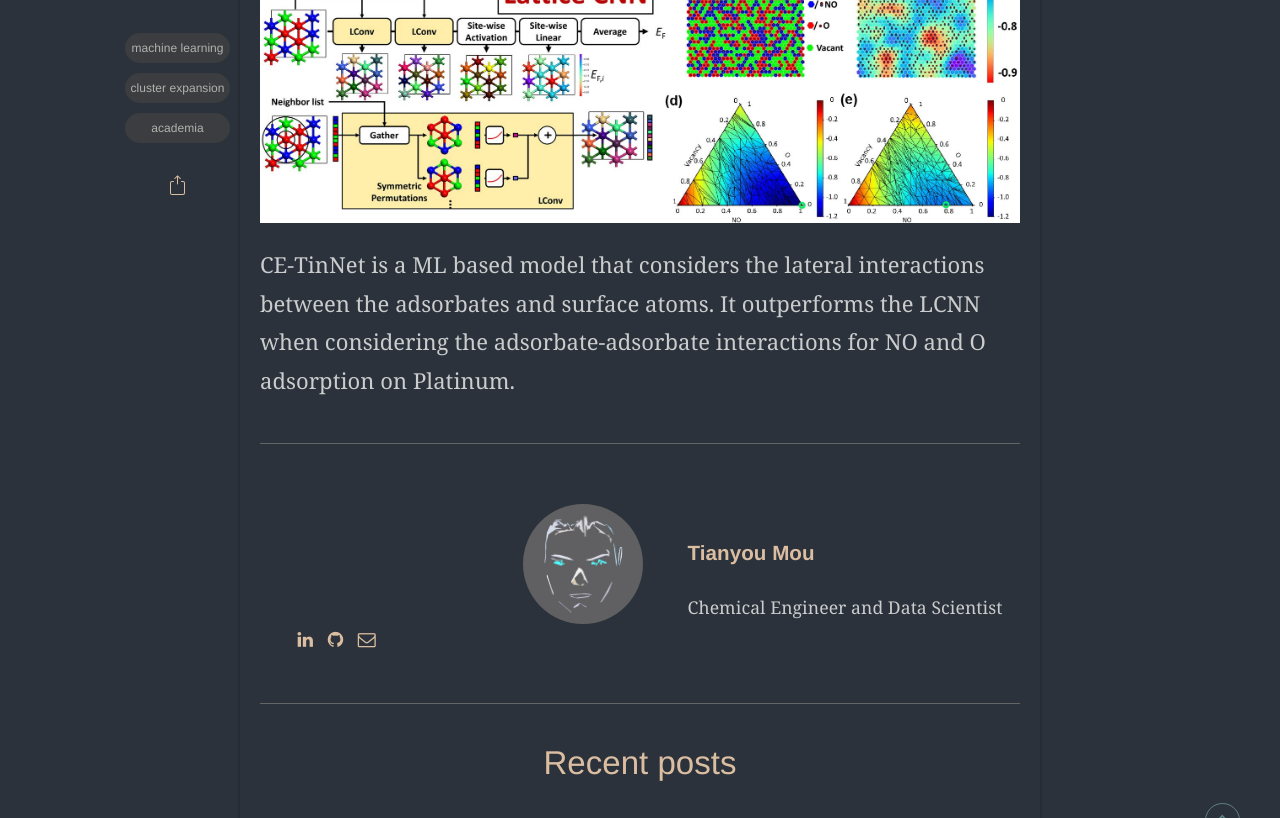
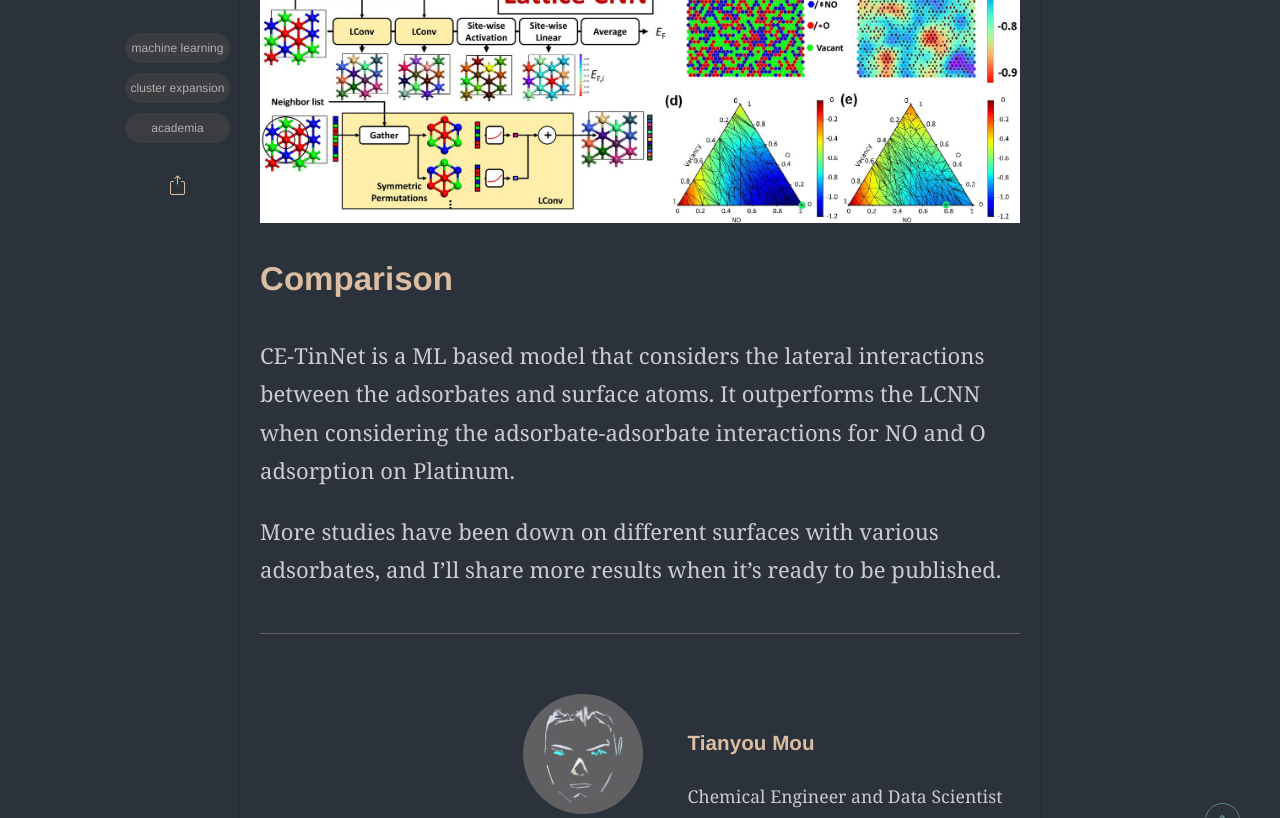
Before and after one commit to mutianyou2013/mutianyou2013.github.io, a Jekyll site: the page built from _posts/2021-09-02-Comparison-between-CE-TinNet-and-LCNN.md, in a window 1280 px wide and 900 px high, scrolled down 2591 px, cut to the strip 0-818 px from the top of the window. Built offline with Jekyll 4.4.1, drawn with Linux system fonts in a browser that asks for light colours; some web fonts are replaced; comment, search, counter and statistics services are not loaded.

Commit message:
Update 2021-09-02-Comparison-between-CE-TinNet-and-LCNN.md

```diff
--- a/_posts/2021-09-02-Comparison-between-CE-TinNet-and-LCNN.md
+++ b/_posts/2021-09-02-Comparison-between-CE-TinNet-and-LCNN.md
@@ -20,4 +20,8 @@ Lym et al. developed a novel lattice convolutional neural network (LCNN) that im
 
 <center><img src="./assets/img/posts/20210902/Figure4.jpg" width="800"></center>
 
+## Comparison
+
 CE-TinNet is a ML based model that considers the lateral interactions between the adsorbates and surface atoms. It outperforms the LCNN when considering the adsorbate-adsorbate interactions for NO and O adsorption on Platinum.
+
+More studies have been down on different surfaces with various adsorbates, and I'll share more results when it's ready to be published.
```
